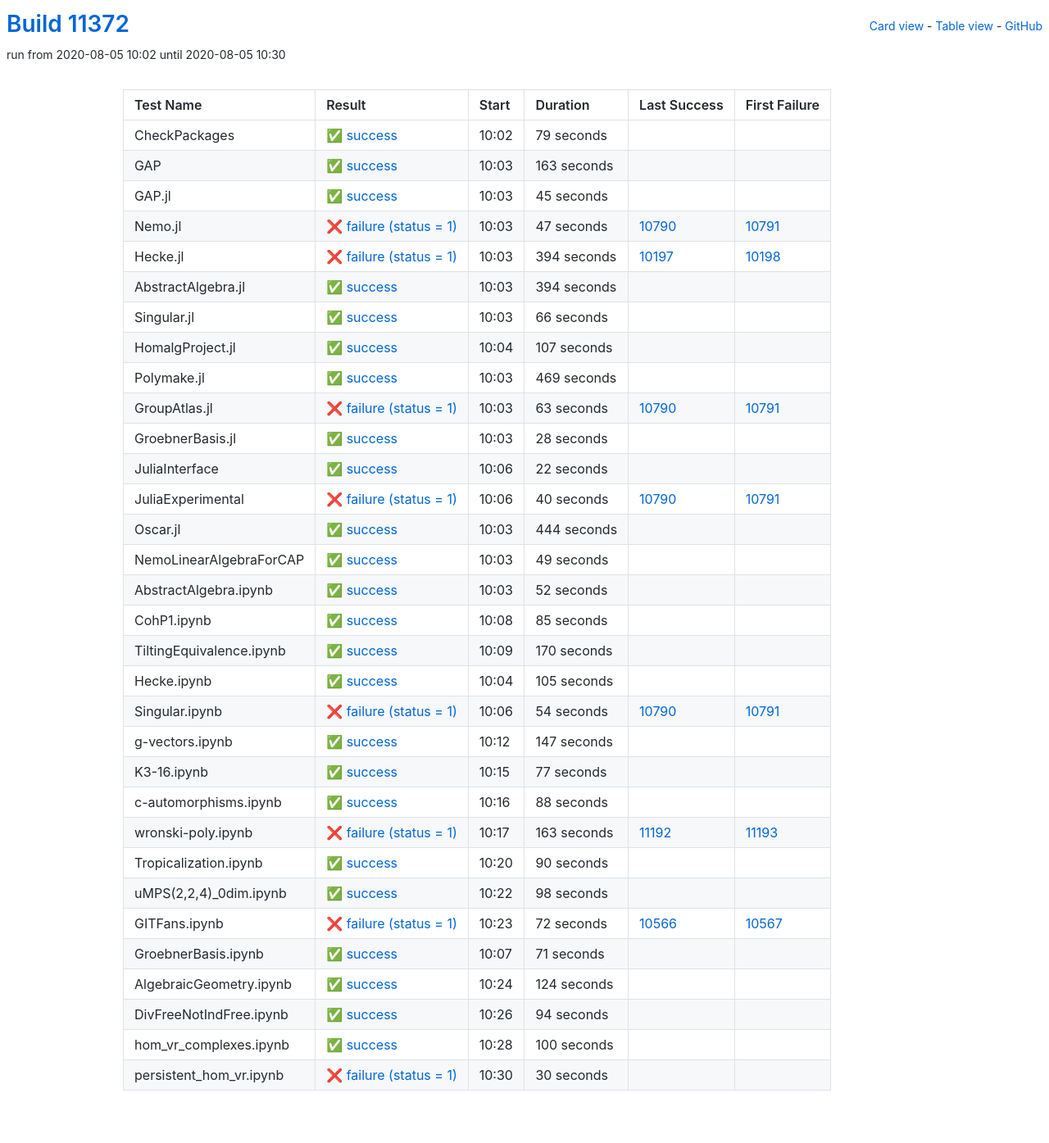
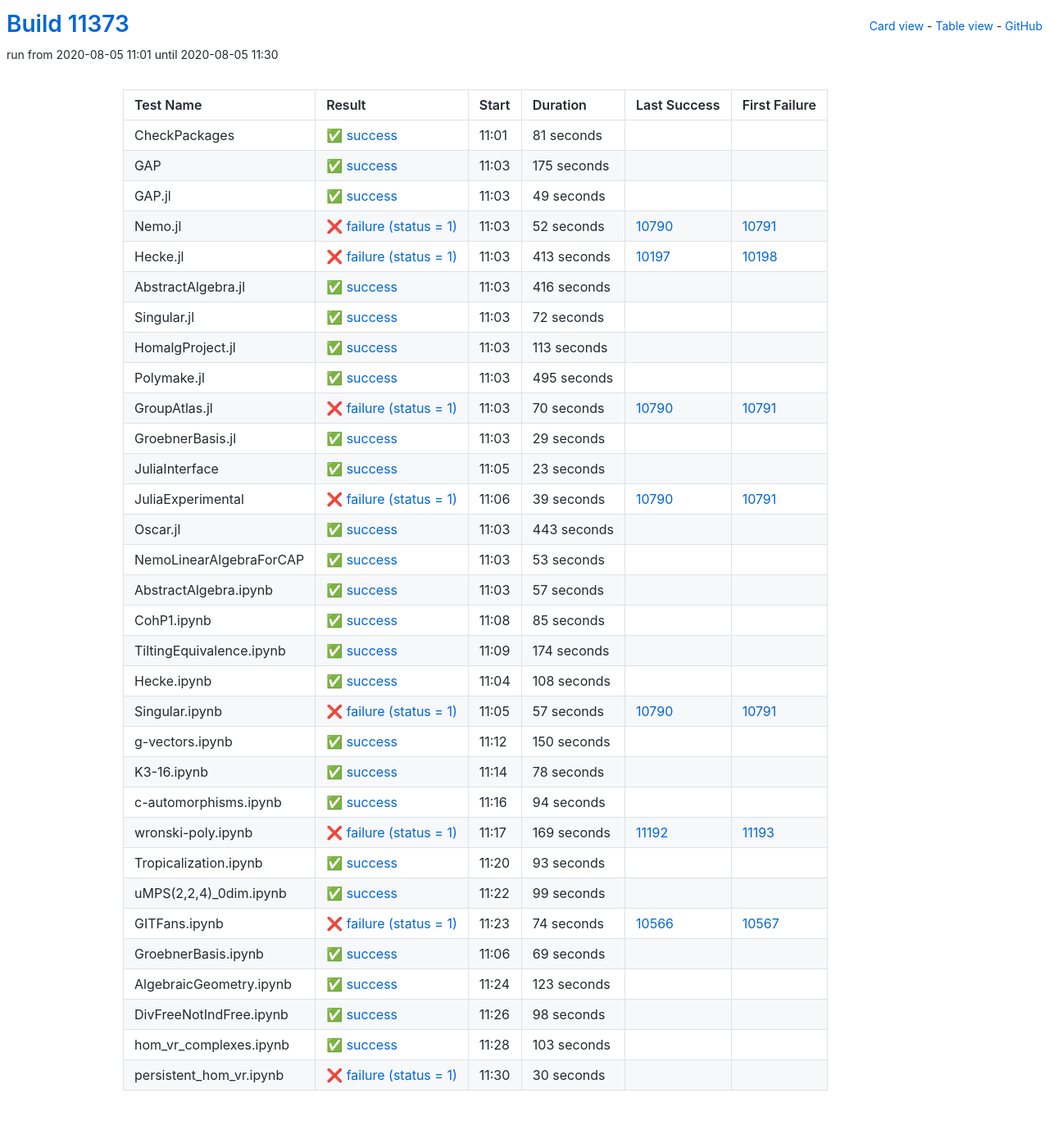
Before and after one commit to oscar-system/oscar-ci-status, a Jekyll site: the page built from table.html, in a window 1280 px wide. Shown: the whole page at 82% size. Built offline with Jekyll 4.4.1, drawn with Linux system fonts in a browser that asks for light colours.

Commit message:
Build #11373

```diff
--- a/_data/ci.yml
+++ b/_data/ci.yml
@@ -1,6 +1,6 @@
 ---
-build: 11372
-build_url: https://oscarci.mathematik.uni-kl.de/job/oscar/11372/
+build: 11373
+build_url: https://oscarci.mathematik.uni-kl.de/job/oscar/11373/
 job: oscar
 organization: oscar-system
 repo: oscar-ci-status
@@ -8,176 +8,32 @@
 tests:
 - name: CheckPackages
   id: checkpackages
-  log: https://oscarci.mathematik.uni-kl.de/job/oscar/11372/artifact/logs/build-11372/CheckPackages.log
-  start: 2020-08-05 10:02
+  log: https://oscarci.mathematik.uni-kl.de/job/oscar/11373/artifact/logs/build-11373/CheckPackages.log
+  start: 2020-08-05 11:01
   success: true
   exitcode: 0
   status: success
-  duration: 79
+  duration: 81
   last_success: false
   last_success_url:
   first_failure: false
   first_failure_url:
 - name: GAP
   id: gap
-  log: https://oscarci.mathematik.uni-kl.de/job/oscar/11372/artifact/logs/build-11372/GAP.log
-  start: 2020-08-05 10:03
+  log: https://oscarci.mathematik.uni-kl.de/job/oscar/11373/artifact/logs/build-11373/GAP.log
+  start: 2020-08-05 11:03
   success: true
   exitcode: 0
   status: success
-  duration: 163
+  duration: 175
   last_success: false
   last_success_url:
   first_failure: false
   first_failure_url:
 - name: GAP.jl
   id: gap-jl
-  log: https://oscarci.mathematik.uni-kl.de/job/oscar/11372/artifact/logs/build-11372/GAP.jl.log
-  start: 2020-08-05 10:03
-  success: true
-  exitcode: 0
-  status: success
-  duration: 45
-  last_success: false
-  last_success_url:
-  first_failure: false
-  first_failure_url:
-- name: Nemo.jl
-  id: nemo-jl
-  log: https://oscarci.mathematik.uni-kl.de/job/oscar/11372/artifact/logs/build-11372/Nemo.jl.log
-  start: 2020-08-05 10:03
-  success: false
-  exitcode: 1
-  status: failure
-  duration: 47
-  last_success: 10790
-  last_success_url: https://oscarci.mathematik.uni-kl.de/job/oscar/10790/
-  first_failure: 10791
-  first_failure_url: https://oscarci.mathematik.uni-kl.de/job/oscar/10791/
-- name: Hecke.jl
-  id: hecke-jl
-  log: https://oscarci.mathematik.uni-kl.de/job/oscar/11372/artifact/logs/build-11372/Hecke.jl.log
-  start: 2020-08-05 10:03
-  success: false
-  exitcode: 1
-  status: failure
-  duration: 394
-  last_success: 10197
-  last_success_url: https://oscarci.mathematik.uni-kl.de/job/oscar/10197/
-  first_failure: 10198
-  first_failure_url: https://oscarci.mathematik.uni-kl.de/job/oscar/10198/
-- name: AbstractAlgebra.jl
-  id: abstractalgebra-jl
-  log: https://oscarci.mathematik.uni-kl.de/job/oscar/11372/artifact/logs/build-11372/AbstractAlgebra.jl.log
-  start: 2020-08-05 10:03
-  success: true
-  exitcode: 0
-  status: success
-  duration: 394
-  last_success: false
-  last_success_url:
-  first_failure: false
-  first_failure_url:
-- name: Singular.jl
-  id: singular-jl
-  log: https://oscarci.mathematik.uni-kl.de/job/oscar/11372/artifact/logs/build-11372/Singular.jl.log
-  start: 2020-08-05 10:03
-  success: true
-  exitcode: 0
-  status: success
-  duration: 66
-  last_success: false
-  last_success_url:
-  first_failure: false
-  first_failure_url:
-- name: HomalgProject.jl
-  id: homalgproject-jl
-  log: https://oscarci.mathematik.uni-kl.de/job/oscar/11372/artifact/logs/build-11372/HomalgProject.jl.log
-  start: 2020-08-05 10:04
-  success: true
-  exitcode: 0
-  status: success
-  duration: 107
-  last_success: false
-  last_success_url:
-  first_failure: false
-  first_failure_url:
-- name: Polymake.jl
-  id: polymake-jl
-  log: https://oscarci.mathematik.uni-kl.de/job/oscar/11372/artifact/logs/build-11372/Polymake.jl.log
-  start: 2020-08-05 10:03
-  success: true
-  exitcode: 0
-  status: success
-  duration: 469
-  last_success: false
-  last_success_url:
-  first_failure: false
-  first_failure_url:
-- name: GroupAtlas.jl
-  id: groupatlas-jl
-  log: https://oscarci.mathematik.uni-kl.de/job/oscar/11372/artifact/logs/build-11372/GroupAtlas.jl.log
-  start: 2020-08-05 10:03
-  success: false
-  exitcode: 1
-  status: failure
-  duration: 63
-  last_success: 10790
-  last_success_url: https://oscarci.mathematik.uni-kl.de/job/oscar/10790/
-  first_failure: 10791
-  first_failure_url: https://oscarci.mathematik.uni-kl.de/job/oscar/10791/
-- name: GroebnerBasis.jl
-  id: groebnerbasis-jl
-  log: https://oscarci.mathematik.uni-kl.de/job/oscar/11372/artifact/logs/build-11372/GroebnerBasis.jl.log
-  start: 2020-08-05 10:03
-  success: true
-  exitcode: 0
-  status: success
-  duration: 28
-  last_success: false
-  last_success_url:
-  first_failure: false
-  first_failure_url:
-- name: JuliaInterface
-  id: juliainterface
-  log: https://oscarci.mathematik.uni-kl.de/job/oscar/11372/artifact/logs/build-11372/JuliaInterface.log
-  start: 2020-08-05 10:06
-  success: true
-  exitcode: 0
-  status: success
-  duration: 22
-  last_success: false
-  last_success_url:
-  first_failure: false
-  first_failure_url:
-- name: JuliaExperimental
-  id: juliaexperimental
-  log: https://oscarci.mathematik.uni-kl.de/job/oscar/11372/artifact/logs/build-11372/JuliaExperimental.log
-  start: 2020-08-05 10:06
-  success: false
-  exitcode: 1
-  status: failure
-  duration: 40
-  last_success: 10790
-  last_success_url: https://oscarci.mathematik.uni-kl.de/job/oscar/10790/
-  first_failure: 10791
-  first_failure_url: https://oscarci.mathematik.uni-kl.de/job/oscar/10791/
-- name: Oscar.jl
-  id: oscar-jl
-  log: https://oscarci.mathematik.uni-kl.de/job/oscar/11372/artifact/logs/build-11372/Oscar.jl.log
-  start: 2020-08-05 10:03
-  success: true
-  exitcode: 0
-  status: success
-  duration: 444
-  last_success: false
-  last_success_url:
-  first_failure: false
-  first_failure_url:
-- name: NemoLinearAlgebraForCAP
-  id: nemolinearalgebraforcap
-  log: https://oscarci.mathematik.uni-kl.de/job/oscar/11372/artifact/logs/build-11372/NemoLinearAlgebraForCAP.log
-  start: 2020-08-05 10:03
+  log: https://oscarci.mathematik.uni-kl.de/job/oscar/11373/artifact/logs/build-11373/GAP.jl.log
+  start: 2020-08-05 11:03
   success: true
   exitcode: 0
   status: success
@@ -186,22 +42,166 @@
   last_success_url:
   first_failure: false
   first_failure_url:
-- name: AbstractAlgebra.ipynb
-  id: abstractalgebra-ipynb
-  log: https://oscarci.mathematik.uni-kl.de/job/oscar/11372/artifact/logs/build-11372/AbstractAlgebra.ipynb.log
-  start: 2020-08-05 10:03
+- name: Nemo.jl
+  id: nemo-jl
+  log: https://oscarci.mathematik.uni-kl.de/job/oscar/11373/artifact/logs/build-11373/Nemo.jl.log
+  start: 2020-08-05 11:03
+  success: false
+  exitcode: 1
+  status: failure
+  duration: 52
+  last_success: 10790
+  last_success_url: https://oscarci.mathematik.uni-kl.de/job/oscar/10790/
+  first_failure: 10791
+  first_failure_url: https://oscarci.mathematik.uni-kl.de/job/oscar/10791/
+- name: Hecke.jl
+  id: hecke-jl
+  log: https://oscarci.mathematik.uni-kl.de/job/oscar/11373/artifact/logs/build-11373/Hecke.jl.log
+  start: 2020-08-05 11:03
+  success: false
+  exitcode: 1
+  status: failure
+  duration: 413
+  last_success: 10197
+  last_success_url: https://oscarci.mathematik.uni-kl.de/job/oscar/10197/
+  first_failure: 10198
+  first_failure_url: https://oscarci.mathematik.uni-kl.de/job/oscar/10198/
+- name: AbstractAlgebra.jl
+  id: abstractalgebra-jl
+  log: https://oscarci.mathematik.uni-kl.de/job/oscar/11373/artifact/logs/build-11373/AbstractAlgebra.jl.log
+  start: 2020-08-05 11:03
   success: true
   exitcode: 0
   status: success
-  duration: 52
+  duration: 416
+  last_success: false
+  last_success_url:
+  first_failure: false
+  first_failure_url:
+- name: Singular.jl
+  id: singular-jl
+  log: https://oscarci.mathematik.uni-kl.de/job/oscar/11373/artifact/logs/build-11373/Singular.jl.log
+  start: 2020-08-05 11:03
+  success: true
+  exitcode: 0
+  status: success
+  duration: 72
+  last_success: false
+  last_success_url:
+  first_failure: false
+  first_failure_url:
+- name: HomalgProject.jl
+  id: homalgproject-jl
+  log: https://oscarci.mathematik.uni-kl.de/job/oscar/11373/artifact/logs/build-11373/HomalgProject.jl.log
+  start: 2020-08-05 11:03
+  success: true
+  exitcode: 0
+  status: success
+  duration: 113
+  last_success: false
+  last_success_url:
+  first_failure: false
+  first_failure_url:
+- name: Polymake.jl
+  id: polymake-jl
+  log: https://oscarci.mathematik.uni-kl.de/job/oscar/11373/artifact/logs/build-11373/Polymake.jl.log
+  start: 2020-08-05 11:03
+  success: true
+  exitcode: 0
+  status: success
+  duration: 495
+  last_success: false
+  last_success_url:
+  first_failure: false
+  first_failure_url:
+- name: GroupAtlas.jl
+  id: groupatlas-jl
+  log: https://oscarci.mathematik.uni-kl.de/job/oscar/11373/artifact/logs/build-11373/GroupAtlas.jl.log
+  start: 2020-08-05 11:03
+  success: false
+  exitcode: 1
+  status: failure
+  duration: 70
+  last_success: 10790
+  last_success_url: https://oscarci.mathematik.uni-kl.de/job/oscar/10790/
+  first_failure: 10791
+  first_failure_url: https://oscarci.mathematik.uni-kl.de/job/oscar/10791/
+- name: GroebnerBasis.jl
+  id: groebnerbasis-jl
+  log: https://oscarci.mathematik.uni-kl.de/job/oscar/11373/artifact/logs/build-11373/GroebnerBasis.jl.log
+  start: 2020-08-05 11:03
+  success: true
+  exitcode: 0
+  status: success
+  duration: 29
+  last_success: false
+  last_success_url:
+  first_failure: false
+  first_failure_url:
+- name: JuliaInterface
+  id: juliainterface
+  log: https://oscarci.mathematik.uni-kl.de/job/oscar/11373/artifact/logs/build-11373/JuliaInterface.log
+  start: 2020-08-05 11:05
+  success: true
+  exitcode: 0
+  status: success
+  duration: 23
+  last_success: false
+  last_success_url:
+  first_failure: false
+  first_failure_url:
+- name: JuliaExperimental
+  id: juliaexperimental
+  log: https://oscarci.mathematik.uni-kl.de/job/oscar/11373/artifact/logs/build-11373/JuliaExperimental.log
+  start: 2020-08-05 11:06
+  success: false
+  exitcode: 1
+  status: failure
+  duration: 39
+  last_success: 10790
+  last_success_url: https://oscarci.mathematik.uni-kl.de/job/oscar/10790/
+  first_failure: 10791
+  first_failure_url: https://oscarci.mathematik.uni-kl.de/job/oscar/10791/
+- name: Oscar.jl
+  id: oscar-jl
+  log: https://oscarci.mathematik.uni-kl.de/job/oscar/11373/artifact/logs/build-11373/Oscar.jl.log
+  start: 2020-08-05 11:03
+  success: true
+  exitcode: 0
+  status: success
+  duration: 443
+  last_success: false
+  last_success_url:
+  first_failure: false
+  first_failure_url:
+- name: NemoLinearAlgebraForCAP
+  id: nemolinearalgebraforcap
+  log: https://oscarci.mathematik.uni-kl.de/job/oscar/11373/artifact/logs/build-11373/NemoLinearAlgebraForCAP.log
+  start: 2020-08-05 11:03
+  success: true
+  exitcode: 0
+  status: success
+  duration: 53
+  last_success: false
+  last_success_url:
+  first_failure: false
+  first_failure_url:
+- name: AbstractAlgebra.ipynb
+  id: abstractalgebra-ipynb
+  log: https://oscarci.mathematik.uni-kl.de/job/oscar/11373/artifact/logs/build-11373/AbstractAlgebra.ipynb.log
+  start: 2020-08-05 11:03
+  success: true
+  exitcode: 0
+  status: success
+  duration: 57
   last_success: false
   last_success_url:
   first_failure: false
   first_failure_url:
 - name: CohP1.ipynb
   id: cohp1-ipynb
-  log: https://oscarci.mathematik.uni-kl.de/job/oscar/11372/artifact/logs/build-11372/CohP1.ipynb.log
-  start: 2020-08-05 10:08
+  log: https://oscarci.mathematik.uni-kl.de/job/oscar/11373/artifact/logs/build-11373/CohP1.ipynb.log
+  start: 2020-08-05 11:08
   success: true
   exitcode: 0
   status: success
@@ -212,104 +212,152 @@
   first_failure_url:
 - name: TiltingEquivalence.ipynb
   id: tiltingequivalence-ipynb
-  log: https://oscarci.mathematik.uni-kl.de/job/oscar/11372/artifact/logs/build-11372/TiltingEquivalence.ipynb.log
-  start: 2020-08-05 10:09
+  log: https://oscarci.mathematik.uni-kl.de/job/oscar/11373/artifact/logs/build-11373/TiltingEquivalence.ipynb.log
+  start: 2020-08-05 11:09
   success: true
   exitcode: 0
   status: success
-  duration: 170
+  duration: 174
   last_success: false
   last_success_url:
   first_failure: false
   first_failure_url:
 - name: Hecke.ipynb
   id: hecke-ipynb
-  log: https://oscarci.mathematik.uni-kl.de/job/oscar/11372/artifact/logs/build-11372/Hecke.ipynb.log
-  start: 2020-08-05 10:04
+  log: https://oscarci.mathematik.uni-kl.de/job/oscar/11373/artifact/logs/build-11373/Hecke.ipynb.log
+  start: 2020-08-05 11:04
   success: true
   exitcode: 0
   status: success
-  duration: 105
+  duration: 108
   last_success: false
   last_success_url:
   first_failure: false
   first_failure_url:
 - name: Singular.ipynb
   id: singular-ipynb
-  log: https://oscarci.mathematik.uni-kl.de/job/oscar/11372/artifact/logs/build-11372/Singular.ipynb.log
-  start: 2020-08-05 10:06
+  log: https://oscarci.mathematik.uni-kl.de/job/oscar/11373/artifact/logs/build-11373/Singular.ipynb.log
+  start: 2020-08-05 11:05
   success: false
   exitcode: 1
   status: failure
-  duration: 54
+  duration: 57
   last_success: 10790
   last_success_url: https://oscarci.mathematik.uni-kl.de/job/oscar/10790/
   first_failure: 10791
   first_failure_url: https://oscarci.mathematik.uni-kl.de/job/oscar/10791/
 - name: g-vectors.ipynb
   id: g-vectors-ipynb
-  log: https://oscarci.mathematik.uni-kl.de/job/oscar/11372/artifact/logs/build-11372/g-vectors.ipynb.log
-  start: 2020-08-05 10:12
+  log: https://oscarci.mathematik.uni-kl.de/job/oscar/11373/artifact/logs/build-11373/g-vectors.ipynb.log
+  start: 2020-08-05 11:12
   success: true
   exitcode: 0
   status: success
-  duration: 147
+  duration: 150
   last_success: false
   last_success_url:
   first_failure: false
   first_failure_url:
 - name: K3-16.ipynb
   id: k3-16-ipynb
-  log: https://oscarci.mathematik.uni-kl.de/job/oscar/11372/artifact/logs/build-11372/K3-16.ipynb.log
-  start: 2020-08-05 10:15
+  log: https://oscarci.mathematik.uni-kl.de/job/oscar/11373/artifact/logs/build-11373/K3-16.ipynb.log
+  start: 2020-08-05 11:14
   success: true
   exitcode: 0
   status: success
-  duration: 77
+  duration: 78
   last_success: false
   last_success_url:
   first_failure: false
   first_failure_url:
 - name: c-automorphisms.ipynb
   id: c-automorphisms-ipynb
-  log: https://oscarci.mathematik.uni-kl.de/job/oscar/11372/artifact/logs/build-11372/c-automorphisms.ipynb.log
-  start: 2020-08-05 10:16
+  log: https://oscarci.mathematik.uni-kl.de/job/oscar/11373/artifact/logs/build-11373/c-automorphisms.ipynb.log
+  start: 2020-08-05 11:16
   success: true
   exitcode: 0
   status: success
-  duration: 88
+  duration: 94
   last_success: false
   last_success_url:
   first_failure: false
   first_failure_url:
 - name: wronski-poly.ipynb
   id: wronski-poly-ipynb
-  log: https://oscarci.mathematik.uni-kl.de/job/oscar/11372/artifact/logs/build-11372/wronski-poly.ipynb.log
-  start: 2020-08-05 10:17
+  log: https://oscarci.mathematik.uni-kl.de/job/oscar/11373/artifact/logs/build-11373/wronski-poly.ipynb.log
+  start: 2020-08-05 11:17
   success: false
   exitcode: 1
   status: failure
-  duration: 163
+  duration: 169
   last_success: 11192
   last_success_url: https://oscarci.mathematik.uni-kl.de/job/oscar/11192/
   first_failure: 11193
   first_failure_url: https://oscarci.mathematik.uni-kl.de/job/oscar/11193/
 - name: Tropicalization.ipynb
   id: tropicalization-ipynb
-  log: https://oscarci.mathematik.uni-kl.de/job/oscar/11372/artifact/logs/build-11372/Tropicalization.ipynb.log
-  start: 2020-08-05 10:20
+  log: https://oscarci.mathematik.uni-kl.de/job/oscar/11373/artifact/logs/build-11373/Tropicalization.ipynb.log
+  start: 2020-08-05 11:20
   success: true
   exitcode: 0
   status: success
-  duration: 90
+  duration: 93
   last_success: false
   last_success_url:
   first_failure: false
   first_failure_url:
 - name: uMPS(2,2,4)_0dim.ipynb
   id: umps-2-2-4-0dim-ipynb
-  log: https://oscarci.mathematik.uni-kl.de/job/oscar/11372/artifact/logs/build-11372/uMPS-2-2-4-_0dim.ipynb.log
-  start: 2020-08-05 10:22
+  log: https://oscarci.mathematik.uni-kl.de/job/oscar/11373/artifact/logs/build-11373/uMPS-2-2-4-_0dim.ipynb.log
+  start: 2020-08-05 11:22
+  success: true
+  exitcode: 0
+  status: success
+  duration: 99
+  last_success: false
+  last_success_url:
+  first_failure: false
+  first_failure_url:
+- name: GITFans.ipynb
+  id: gitfans-ipynb
+  log: https://oscarci.mathematik.uni-kl.de/job/oscar/11373/artifact/logs/build-11373/GITFans.ipynb.log
+  start: 2020-08-05 11:23
+  success: false
+  exitcode: 1
+  status: failure
+  duration: 74
+  last_success: 10566
+  last_success_url: https://oscarci.mathematik.uni-kl.de/job/oscar/10566/
+  first_failure: 10567
+  first_failure_url: https://oscarci.mathematik.uni-kl.de/job/oscar/10567/
+- name: GroebnerBasis.ipynb
+  id: groebnerbasis-ipynb
+  log: https://oscarci.mathematik.uni-kl.de/job/oscar/11373/artifact/logs/build-11373/GroebnerBasis.ipynb.log
+  start: 2020-08-05 11:06
+  success: true
+  exitcode: 0
+  status: success
+  duration: 69
+  last_success: false
+  last_success_url:
+  first_failure: false
+  first_failure_url:
+- name: AlgebraicGeometry.ipynb
+  id: algebraicgeometry-ipynb
+  log: https://oscarci.mathematik.uni-kl.de/job/oscar/11373/artifact/logs/build-11373/AlgebraicGeometry.ipynb.log
+  start: 2020-08-05 11:24
+  success: true
+  exitcode: 0
+  status: success
+  duration: 123
+  last_success: false
+  last_success_url:
+  first_failure: false
+  first_failure_url:
+- name: DivFreeNotIndFree.ipynb
+  id: divfreenotindfree-ipynb
+  log: https://oscarci.mathematik.uni-kl.de/job/oscar/11373/artifact/logs/build-11373/DivFreeNotIndFree.ipynb.log
+  start: 2020-08-05 11:26
   success: true
   exitcode: 0
   status: success
@@ -318,70 +366,22 @@
   last_success_url:
   first_failure: false
   first_failure_url:
-- name: GITFans.ipynb
-  id: gitfans-ipynb
-  log: https://oscarci.mathematik.uni-kl.de/job/oscar/11372/artifact/logs/build-11372/GITFans.ipynb.log
-  start: 2020-08-05 10:23
-  success: false
-  exitcode: 1
-  status: failure
-  duration: 72
-  last_success: 10566
-  last_success_url: https://oscarci.mathematik.uni-kl.de/job/oscar/10566/
-  first_failure: 10567
-  first_failure_url: https://oscarci.mathematik.uni-kl.de/job/oscar/10567/
-- name: GroebnerBasis.ipynb
-  id: groebnerbasis-ipynb
-  log: https://oscarci.mathematik.uni-kl.de/job/oscar/11372/artifact/logs/build-11372/GroebnerBasis.ipynb.log
-  start: 2020-08-05 10:07
+- name: hom_vr_complexes.ipynb
+  id: hom-vr-complexes-ipynb
+  log: https://oscarci.mathematik.uni-kl.de/job/oscar/11373/artifact/logs/build-11373/hom_vr_complexes.ipynb.log
+  start: 2020-08-05 11:28
   success: true
   exitcode: 0
   status: success
-  duration: 71
-  last_success: false
-  last_success_url:
-  first_failure: false
-  first_failure_url:
-- name: AlgebraicGeometry.ipynb
-  id: algebraicgeometry-ipynb
-  log: https://oscarci.mathematik.uni-kl.de/job/oscar/11372/artifact/logs/build-11372/AlgebraicGeometry.ipynb.log
-  start: 2020-08-05 10:24
-  success: true
-  exitcode: 0
-  status: success
-  duration: 124
-  last_success: false
-  last_success_url:
-  first_failure: false
-  first_failure_url:
-- name: DivFreeNotIndFree.ipynb
-  id: divfreenotindfree-ipynb
-  log: https://oscarci.mathematik.uni-kl.de/job/oscar/11372/artifact/logs/build-11372/DivFreeNotIndFree.ipynb.log
-  start: 2020-08-05 10:26
-  success: true
-  exitcode: 0
-  status: success
-  duration: 94
-  last_success: false
-  last_success_url:
-  first_failure: false
-  first_failure_url:
-- name: hom_vr_complexes.ipynb
-  id: hom-vr-complexes-ipynb
-  log: https://oscarci.mathematik.uni-kl.de/job/oscar/11372/artifact/logs/build-11372/hom_vr_complexes.ipynb.log
-  start: 2020-08-05 10:28
-  success: true
-  exitcode: 0
-  status: success
-  duration: 100
+  duration: 103
   last_success: false
   last_success_url:
   first_failure: false
   first_failure_url:
 - name: persistent_hom_vr.ipynb
   id: persistent-hom-vr-ipynb
-  log: https://oscarci.mathematik.uni-kl.de/job/oscar/11372/artifact/logs/build-11372/persistent_hom_vr.ipynb.log
-  start: 2020-08-05 10:30
+  log: https://oscarci.mathematik.uni-kl.de/job/oscar/11373/artifact/logs/build-11373/persistent_hom_vr.ipynb.log
+  start: 2020-08-05 11:30
   success: false
   exitcode: 1
   status: failure
```
Also changed, not shown: README.md.
